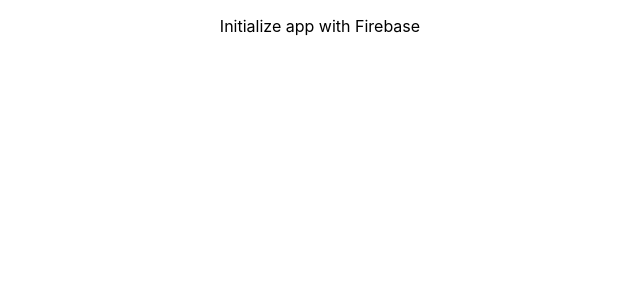
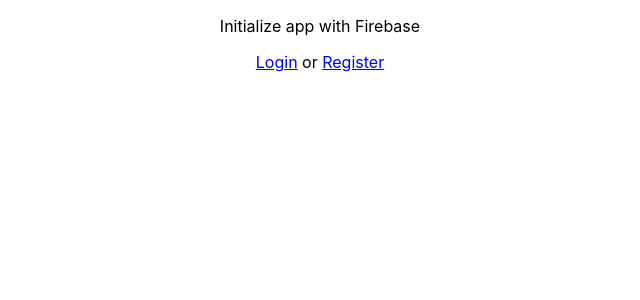
Before and after one commit to denchev/react-crimson-glory, a React (Create React App) app: page / in a window 1280 px wide. Shown: the top 300 px of the page, without its empty margins (320-960 px from the left). Built offline with nearby package versions, Linux system fonts and the light colour scheme; no server answers.

Commit message:
Install React router. Simple nav between Login/Register

```diff
--- a/package.json
+++ b/package.json
@@ -10,6 +10,7 @@
     "firebase": "^11.4.0",
     "react": "^19.0.0",
     "react-dom": "^19.0.0",
+    "react-router": "^7.3.0",
     "react-scripts": "5.0.1",
     "web-vitals": "^2.1.4"
   },
--- a/src/App.js
+++ b/src/App.js
@@ -3,6 +3,8 @@
 
 // Import the functions you need from the SDKs you need
 import { initializeApp } from "firebase/app";
+import Register from './components/Register';
+import Login from './components/Login';
 // TODO: Add SDKs for Firebase products that you want to use
 // https://firebase.google.com/docs/web/setup#available-libraries
 
@@ -23,6 +25,7 @@
   return (
     <div className="App">
       <p>Initialize app with Firebase</p>
+      <a href="/login">Login</a> or <a href="/register">Register</a>
     </div>
   );
 }
--- /dev/null
+++ b/src/components/Login.jsx
@@ -0,0 +1,10 @@
+import react from "react";
+
+export default function Login() {
+    return (
+        <>
+            <div>Login</div>
+            <a href="/">go back</a>
+        </>
+    );
+}
--- /dev/null
+++ b/src/components/Register.jsx
@@ -0,0 +1,10 @@
+import react from "react";
+
+export default function Register() {
+    return (
+        <>
+            <div>Register</div>
+            <a href="/">Go back</a>
+        </>
+    )
+}
--- a/src/index.js
+++ b/src/index.js
@@ -3,11 +3,20 @@
 import './index.css';
 import App from './App';
 import reportWebVitals from './reportWebVitals';
+import { BrowserRouter, Route, Routes } from "react-router";
+import Login from './components/Login';
+import Register from './components/Register';
 
 const root = ReactDOM.createRoot(document.getElementById('root'));
 root.render(
   <React.StrictMode>
-    <App />
+    <BrowserRouter>
+      <Routes>
+        <Route index path={'/'} element={<App />} />
+        <Route path="/login" element={<Login />} />
+        <Route path="/register" element={<Register />} />
+      </Routes>
+    </BrowserRouter>
   </React.StrictMode>
 );
 
```
Also changed, not shown: 1 other file (tests, documents, lock files or other folders).
